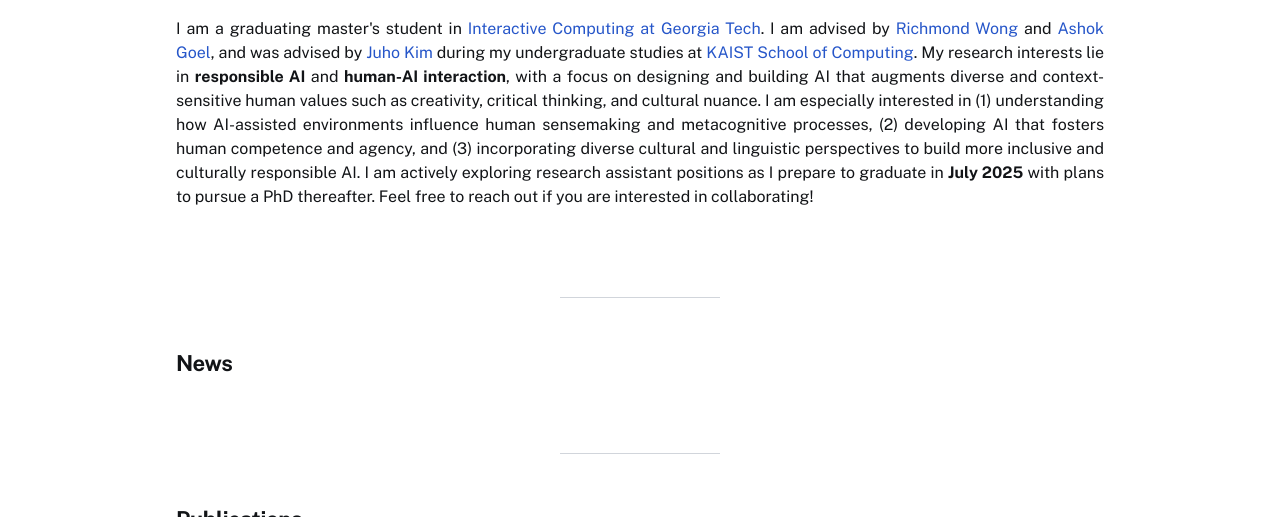
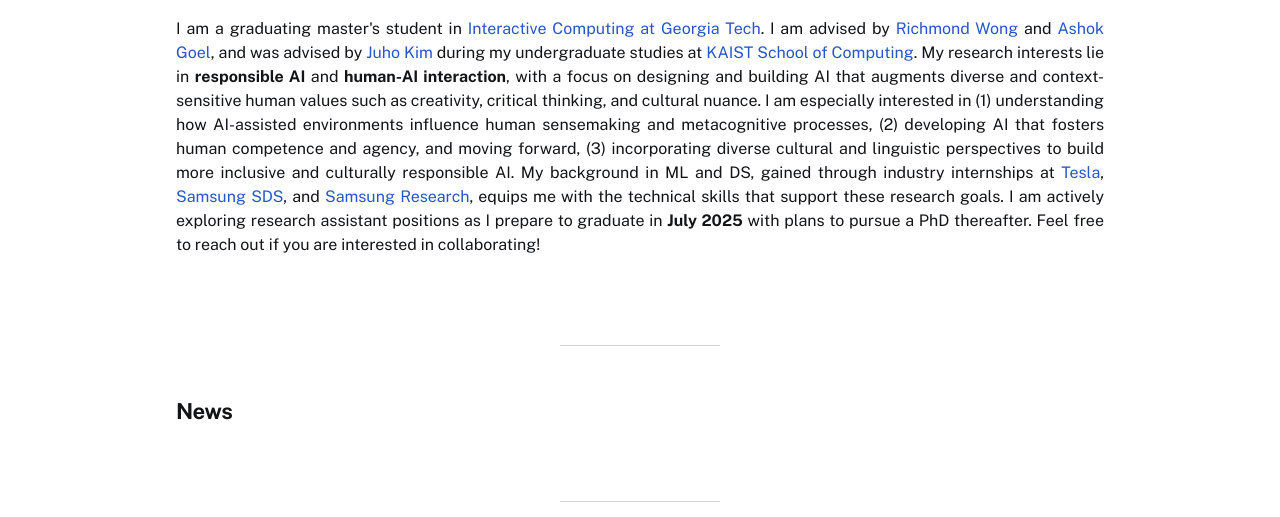
Before and after one commit to ddiddu/ddiddu.github.io, a plain HTML site: page index.html in a window 1280 px wide. Shown: the part 307-824 px from the top of the page. Drawn offline with nearby package versions, Linux system fonts and the light colour scheme.

Commit message:
Update index.html

```diff
--- a/index.html
+++ b/index.html
@@ -81,7 +81,11 @@ x<html>
                 <a href="https://juhokim.com/" target="_blank" class="text-[var(--primary-blue)] hover:underline">Juho Kim</a> during my undergraduate studies at
                 <a href="https://cs.kaist.ac.kr/" target="_blank" class="text-[var(--primary-blue)] hover:underline">KAIST School of Computing</a>.
                 My research interests lie in <strong>responsible AI</strong> and <strong>human-AI interaction</strong>, with a focus on designing and building AI that augments diverse and context-sensitive human values such as creativity, critical thinking, and cultural nuance.
-                I am especially interested in (1) understanding how AI-assisted environments influence human sensemaking and metacognitive processes, (2) developing AI that fosters human competence and agency, and (3) incorporating diverse cultural and linguistic perspectives to build more inclusive and culturally responsible AI.
+                I am especially interested in (1) understanding how AI-assisted environments influence human sensemaking and metacognitive processes, (2) developing AI that fosters human competence and agency, and moving forward, (3) incorporating diverse cultural and linguistic perspectives to build more inclusive and culturally responsible AI.
+                My background in ML and DS, gained through industry internships at
+                <a href="https://www.tesla.com/" target="_blank" class="text-[var(--primary-blue)] hover:underline">Tesla</a>,
+                <a href="https://www.samsungsds.com/us/index.html" target="_blank" class="text-[var(--primary-blue)] hover:underline">Samsung SDS</a>, and
+                <a href="https://research.samsung.com/" target="_blank" class="text-[var(--primary-blue)] hover:underline">Samsung Research</a>, equips me with the technical skills that support these research goals.
                 I am actively exploring research assistant positions as I prepare to graduate in <strong>July 2025</strong> with plans to pursue a PhD thereafter.
                 Feel free to reach out if you are interested in collaborating!
             </p>
```
